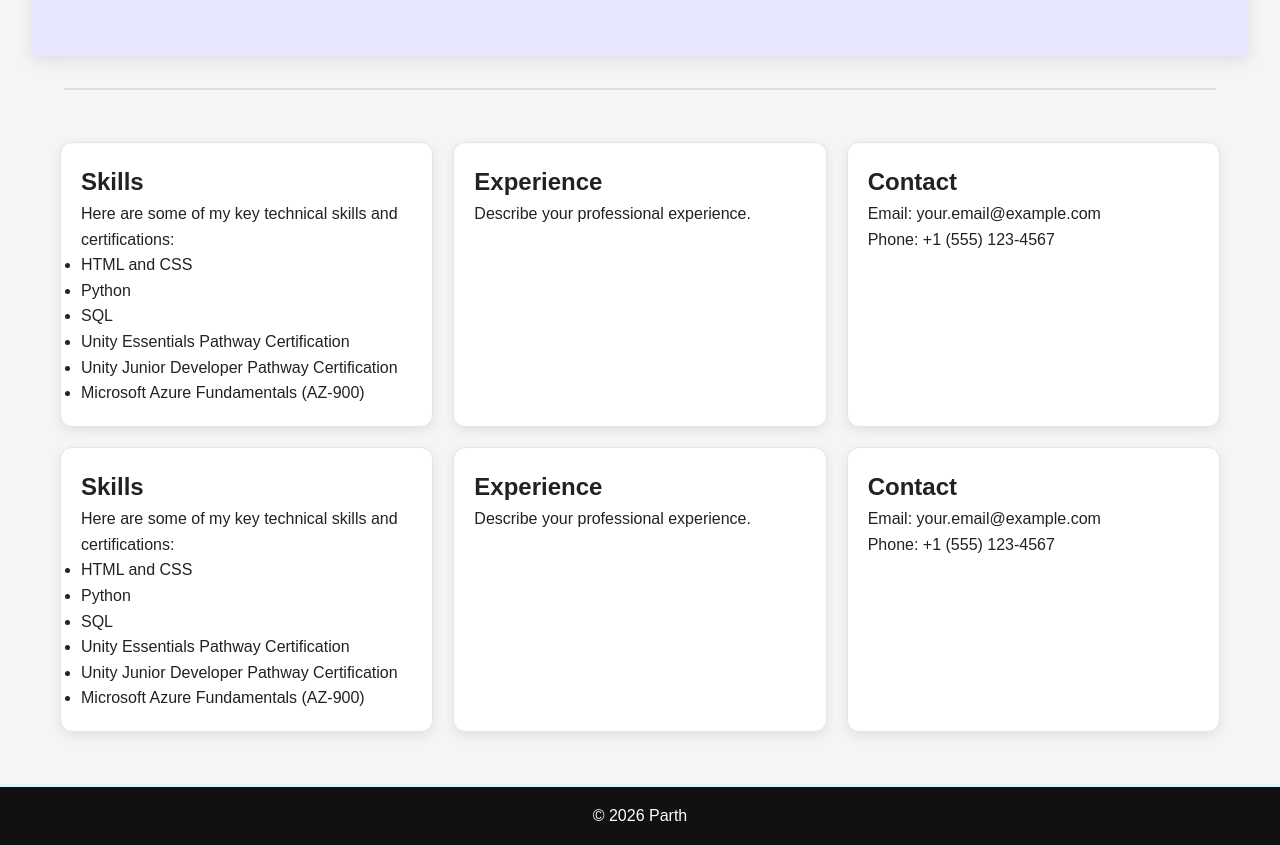
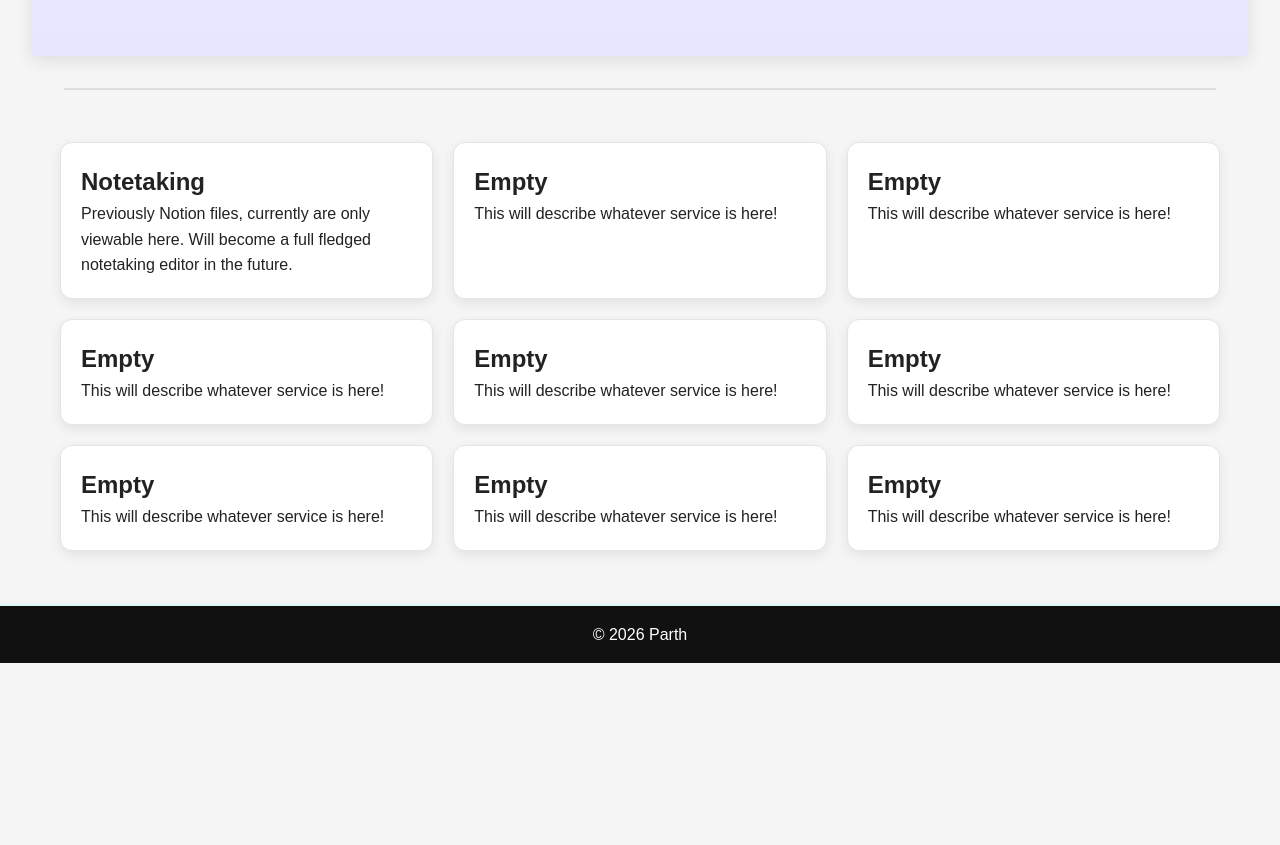
Before and after one commit to Partypants16/partypants16.github.io, a plain HTML site: page index.html in a window 1280 px wide. Shown: the part 920-1765 px from the top of the page. After the commit the page ends 1583 px from the top, so only its background shows below. Drawn offline with Linux system fonts and the light colour scheme.

Commit message:
added notetaking card

```diff
--- a/index.html
+++ b/index.html
@@ -23,59 +23,59 @@
     <section id="hero">
       <h2>Welcome to Parth's Palace</h2>
       <p>where you will find everything...</p>
-      <a href="#" class="fancy-button">Are you ready?</a> <!-- Add the fancy button -->
+      <a href="#cards" class="fancy-button">Are you ready?</a>
     </section>
 
     <hr class="section-divider">
 
-    <div class="card-container">
+    <div class="card-container" id="cards">
+
+      <a href="notes.html" class="card-link">
+        <div class="section card">
+          <h2>Notetaking</h2>
+          <p>Previously Notion files, currently are only viewable here. Will become a full fledged notetaking editor in
+            the future.</p>
+        </div>
+      </a>
 
       <div class="section card">
-            <h2>Skills</h2>
-            <p>Here are some of my key technical skills and certifications:</p>
-            <ul>
-                <li>HTML and CSS</li>
-                <li>Python</li>
-                <li>SQL</li>
-                <li>Unity Essentials Pathway Certification</li>
-                <li>Unity Junior Developer Pathway Certification</li>
-                <li>Microsoft Azure Fundamentals (AZ-900)</li>
-            </ul>
+        <h2>Empty</h2>
+        <p>This will describe whatever service is here!</p>
       </div>
 
       <div class="section card">
-            <h2>Experience</h2>
-            <p>Describe your professional experience.</p>
+        <h2>Empty</h2>
+        <p>This will describe whatever service is here!</p>
       </div>
 
       <div class="section card">
-            <h2>Contact</h2>
-            <p>Email: your.email@example.com</p>
-            <p>Phone: +1 (555) 123-4567</p>
+        <h2>Empty</h2>
+        <p>This will describe whatever service is here!</p>
       </div>
 
       <div class="section card">
-            <h2>Skills</h2>
-            <p>Here are some of my key technical skills and certifications:</p>
-            <ul>
-                <li>HTML and CSS</li>
-                <li>Python</li>
-                <li>SQL</li>
-                <li>Unity Essentials Pathway Certification</li>
-                <li>Unity Junior Developer Pathway Certification</li>
-                <li>Microsoft Azure Fundamentals (AZ-900)</li>
-            </ul>
+        <h2>Empty</h2>
+        <p>This will describe whatever service is here!</p>
       </div>
 
       <div class="section card">
-            <h2>Experience</h2>
-            <p>Describe your professional experience.</p>
+        <h2>Empty</h2>
+        <p>This will describe whatever service is here!</p>
       </div>
 
       <div class="section card">
-            <h2>Contact</h2>
-            <p>Email: your.email@example.com</p>
-            <p>Phone: +1 (555) 123-4567</p>
+        <h2>Empty</h2>
+        <p>This will describe whatever service is here!</p>
+      </div>
+
+      <div class="section card">
+        <h2>Empty</h2>
+        <p>This will describe whatever service is here!</p>
+      </div>
+
+      <div class="section card">
+        <h2>Empty</h2>
+        <p>This will describe whatever service is here!</p>
       </div>
     </div>
 
--- a/style.css
+++ b/style.css
@@ -121,13 +121,18 @@ section p {
   margin: 0 auto;
 }
 
-
 .card {
     background: #ffffff;
     border-radius: 12px;
     padding: 20px;
     box-shadow: 0 4px 12px rgba(0, 0, 0, 0.08);
     border: 1px solid #e5e5e5;
+}
+
+.card-link {
+  text-decoration: none;
+  color: inherit;
+  display: block;
 }
 
 
```
Also changed, not shown: notes.html (added, +40 -0 lines). Lines whose indentation alone changed are shown as unchanged.
